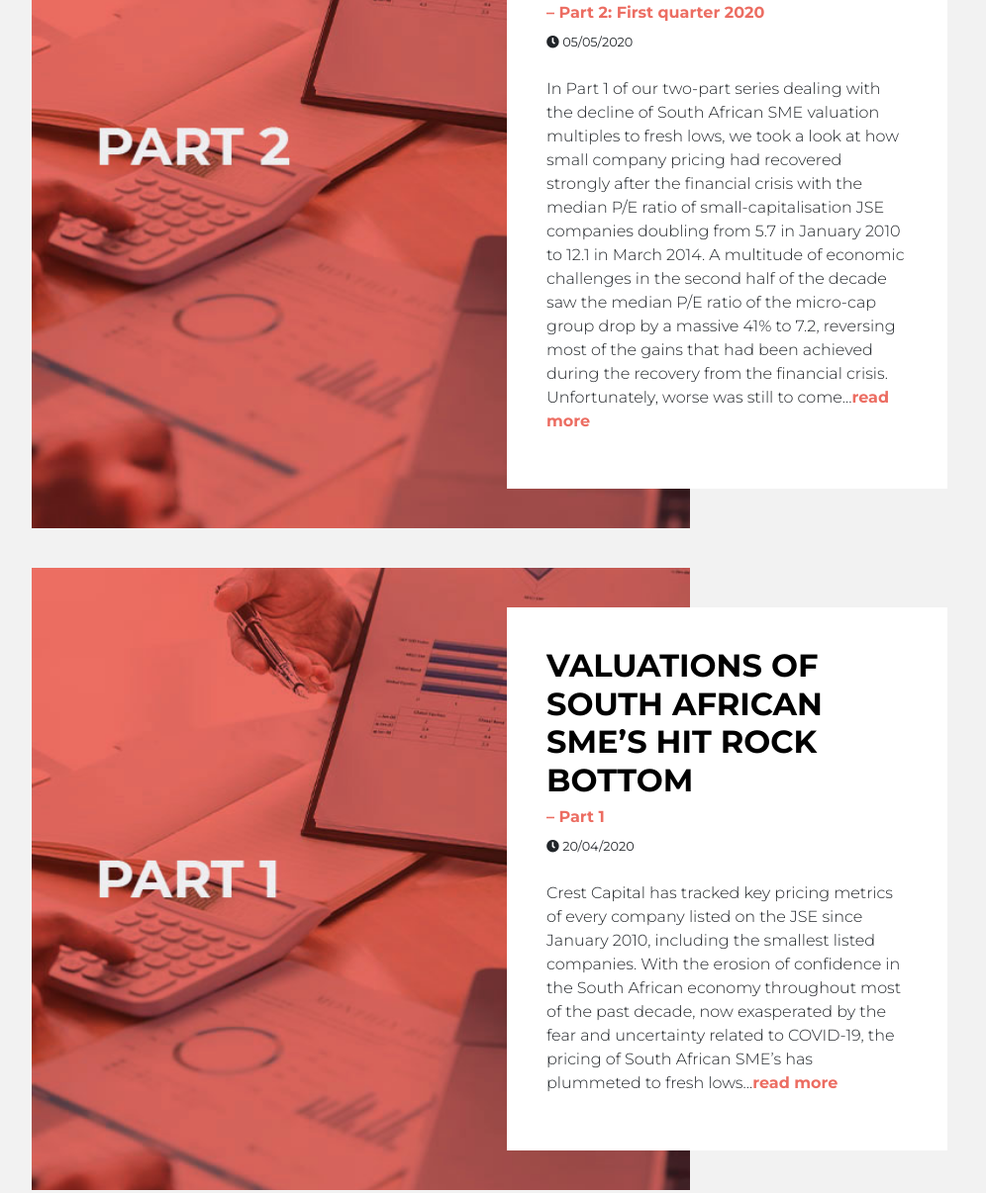
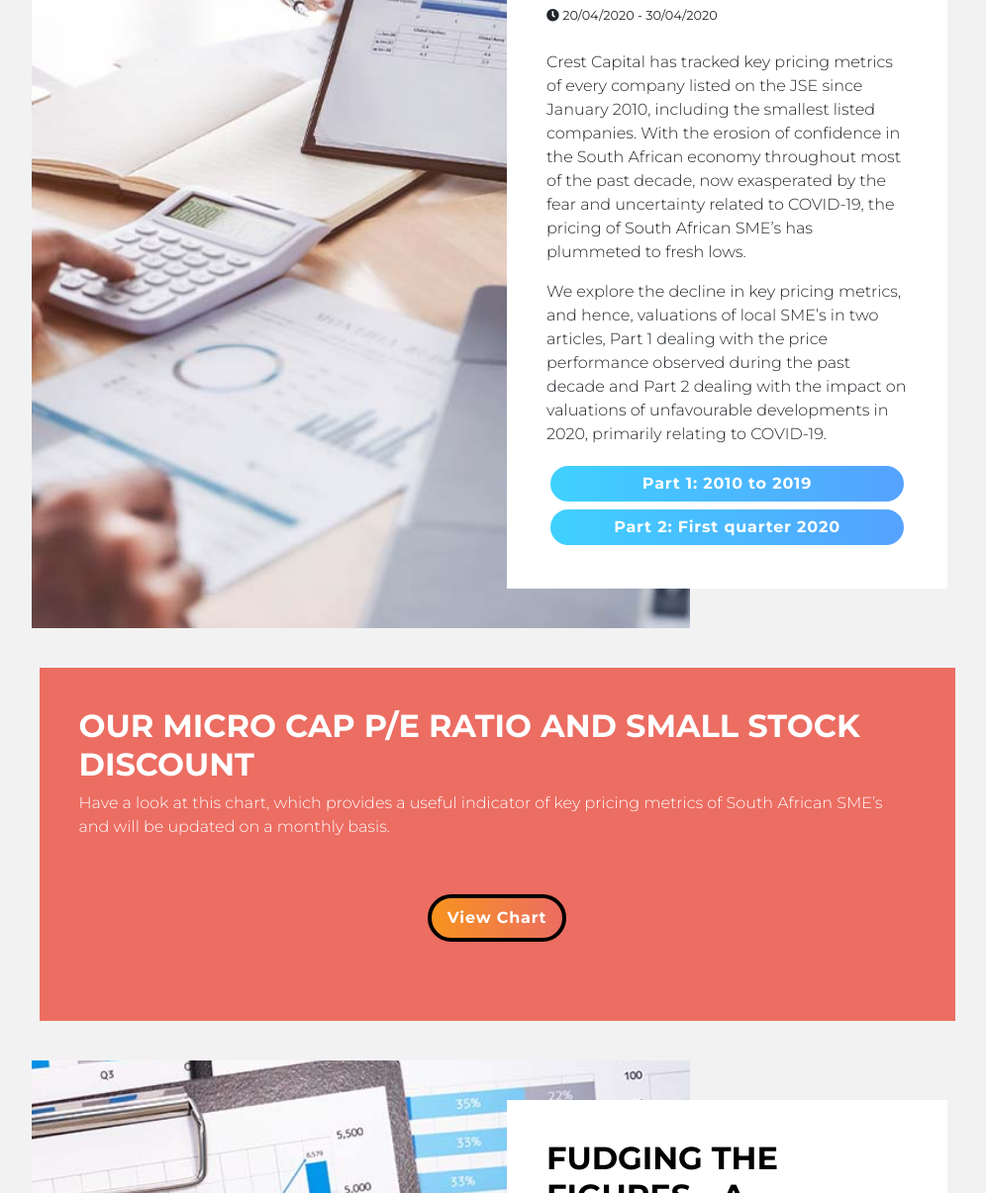
Before and after one commit to Littl3S3al/crestcapital.co.za, a plain HTML site: page media.html in a window 1280 px wide. Shown: the part 752-1958 px from the top of the page at 99% size, without its empty margins (138-1134 px from the left). Drawn offline with nearby package versions, Linux system fonts and the light colour scheme.

Commit message:
update to the media page + modal

```diff
--- a/media.html
+++ b/media.html
@@ -105,43 +105,44 @@
 
       <article class="row" data-aos="fade-up">
         <!-- image -->
-        <div class="col-sm-4 col-md-12 col-lg-7 article-image sme2" onclick="location.href = 'media/south-african-sme-valuations-hit-rock-bottom-part-2.html'">
-          <a href="media/south-african-sme-valuations-hit-rock-bottom-part-2.html">
-            <img src="images/mediaImg/valuations-mobile_part2.jpg" alt="valuations" class="w-100 hideOnDesktop">
+        <div class="col-sm-4 col-md-12 col-lg-7 article-image sme" onclick="location.href = 'media/south-african-sme-valuations-hit-rock-bottom.html'">
+          <a href="media/south-african-sme-valuations-hit-rock-bottom.html">
+            <img src="images/mediaImg/valuations-mobile.jpg" alt="valuations" class="w-100 hideOnDesktop">
           </a>
         </div>
         <!-- text -->
         <div class="col-sm-8 col-md-12 col-lg-5">
           <div class="text-snippet">
-            <a href="media/south-african-sme-valuations-hit-rock-bottom-part-2.html"><h5>Valuations of South African SME’s hit rock bottom <br></h5><h6><b>– Part 2: First quarter 2020</b></h6></a>
-          <small>
-            <i class="fas fa-clock"></i> 05/05/2020
-          </small>
-          <br><br>
-          <p>In Part 1 of our two-part series dealing with the decline of South African SME valuation multiples to fresh lows, we took a look at how small company pricing had recovered strongly after the financial crisis with the median P/E ratio of small-capitalisation JSE companies doubling from 5.7 in January 2010 to 12.1 in March 2014.  A multitude of economic challenges in the second half of the decade saw the median P/E ratio of the micro-cap group drop by a massive 41% to 7.2, reversing most of the gains that had been achieved during the recovery from the financial crisis. Unfortunately, worse was still to come…<a href="media/south-african-sme-valuations-hit-rock-bottom-part-2.html"><b>read more</b></a> </p>
+            <a href="media/south-african-sme-valuations-hit-rock-bottom.html"><h5>Valuations of South African SME’s hit rock bottom</h5></a>
+            <small>
+              <i class="fas fa-clock"></i> 20/04/2020 - 30/04/2020
+            </small>
+            <br><br>
+            <p>
+              Crest Capital has tracked key pricing metrics of every company listed on the JSE since January 2010, including the smallest listed companies. With the erosion of confidence in the South African economy throughout most of the past decade, now exasperated by the fear and uncertainty related to COVID-19, the pricing of South African SME’s has plummeted to fresh lows.
+            </p>
+            <p>
+              We explore the decline in key pricing metrics, and hence, valuations of local SME’s in two articles, Part 1 dealing with the price performance observed during the past decade and Part 2 dealing with the impact on valuations of unfavourable developments in 2020, primarily relating to COVID-19.
+            </p>
+
+            <a href="media/south-african-sme-valuations-hit-rock-bottom.html" class="btn btn-blue w-100 text-center">Part 1: 2010 to 2019</a>
+            <br>
+            <a href="media/south-african-sme-valuations-hit-rock-bottom-part-2.html" class="btn btn-blue w-100 text-center">Part 2: First quarter 2020</a>
           </div>
         </div>
       </article>
 
-      <article class="row" data-aos="fade-up">
-        <!-- image -->
-        <div class="col-sm-4 col-md-12 col-lg-7 article-image sme" onclick="location.href = 'media/south-african-sme-valuations-hit-rock-bottom.html'">
-          <a href="media/south-african-sme-valuations-hit-rock-bottom.html">
-            <img src="images/mediaImg/valuations-mobile_part1.jpg" alt="valuations" class="w-100 hideOnDesktop">
-          </a>
-        </div>
-        <!-- text -->
-        <div class="col-sm-8 col-md-12 col-lg-5">
-          <div class="text-snippet">
-            <a href="media/south-african-sme-valuations-hit-rock-bottom.html"><h5>Valuations of South African SME’s hit rock bottom</h5><h6><b>– Part 1</b></h6></a>
-          <small>
-            <i class="fas fa-clock"></i> 20/04/2020
-          </small>
-          <br><br>
-          <p>Crest Capital has tracked key pricing metrics of every company listed on the JSE since January 2010, including the smallest listed companies. With the erosion of confidence in the South African economy throughout most of the past decade, now exasperated by the fear and uncertainty related to COVID-19, the pricing of South African SME’s has plummeted to fresh lows...<a href="media/south-african-sme-valuations-hit-rock-bottom.html"><b>read more</b></a> </p>
+      <div class="row graph">
+        <div class="col-12 col-lg-10 offset-lg-1 red text-white">
+          <h5>Our Micro Cap P/E ratio and Small Stock Discount</h5>
+          <p>
+            Have a look at this chart, which provides a useful indicator of key pricing metrics of South African SME’s and will be updated on a monthly basis.
+          </p>
+          <div class="text-center">
+            <button class="btn btn-lg btn-red" data-toggle="modal" data-target="#chartModal">View Chart</button>
           </div>
         </div>
-      </article>
+      </div>
 
       <article class="row" data-aos="fade-up">
         <!-- image -->
@@ -250,6 +251,33 @@
     </footer>
     <!-- Footer -->
 
+
+    <!-- Modal -->
+    <div class="modal fade" id="chartModal" tabindex="-1" role="dialog" aria-labelledby="exampleModalLabel" aria-hidden="true">
+      <div class="modal-dialog modal-lg" role="document">
+        <div class="modal-content">
+          <div class="modal-header">
+            <h5 class="modal-title" id="exampleModalLabel">OUR MICRO CAP P/E RATIO AND SMALL STOCK DISCOUNT</h5>
+            <button type="button" class="close" data-dismiss="modal" aria-label="Close">
+              <span aria-hidden="true">&times;</span>
+            </button>
+          </div>
+          <div class="modal-body">
+            <img src="images/mediaImg/micro-cap-pe-ratio-and-ssd-jan-2019-march-2020.png" alt="graph of Micro-cap P/E ratio and small stock discount (Jan 2019 to March 2020)" class="media-graph">
+            <p>
+              Business valuations are dynamic and have a limited shelf-life - never more so than in the current turbulent times.  The above chart reflects the median price/earnings ratio of the smallest JSE-listed shares (“the bottom quartile”) as well as the Small Stock Discount (ie. the percentage difference between the median P/E ratio of the top quartile JSE-listed companies and the bottom quartile companies).
+            </p>
+            <p>
+                The chart provides a useful indicator of key pricing metrics of South African SME’s and will be updated on a monthly basis.”
+            </p>
+          </div>
+          <div class="modal-footer">
+            <button type="button" class="btn btn-secondary" data-dismiss="modal">Close</button>
+          </div>
+        </div>
+      </div>
+    </div>
+
     <!-- Optional JavaScript -->
     <!-- jQuery first, then Popper.js, then Bootstrap JS -->
     <script src="https://code.jquery.com/jquery-3.3.1.slim.min.js" integrity="sha384-q8i/X+965DzO0rT7abK41JStQIAqVgRVzpbzo5smXKp4YfRvH+8abtTE1Pi6jizo" crossorigin="anonymous"></script>
--- a/stylesheets/stylesheetMedia.css
+++ b/stylesheets/stylesheetMedia.css
@@ -30,6 +30,11 @@ article h5:hover{
     margin-left: 10px;
     transition: color 0.5s;
     transition: margin 0.5s;
+}
+.graph h5{
+    font-size: 2em;
+    transition: margin 0.5s;
+    color: white;
 }
 .text-snippet{
     margin: 0 0 50px 0;
@@ -80,7 +85,13 @@ section#article{
     color: #39546a;
 }
 
-
+/* style for chart/graph on the media page */
+.graph{
+    margin-bottom: 10vh;
+}
+.graph div{
+    padding: 10px;
+}
 
 /* audio */
 .wrapper{
@@ -117,6 +128,10 @@ footer{
     .topImage{
         width: 20%;
     }
+
+    .graph{
+        margin-bottom: 5vh;
+    }
 }
 
 /* all large screens */
@@ -128,6 +143,12 @@ footer{
         border: none;
         margin: 40px;
     }
+    .graph{
+        margin: 40px 0;
+    }
+    .graph div{
+        padding: 40px;
+    }
     .text-snippet{
         margin: 40px 0;
         background: white;
@@ -138,12 +159,8 @@ footer{
         transform: translateX(100px);
         cursor: pointer;
     }
-    .article-image.sme2{
-        background: url('../images/mediaImg/valuations_part2.jpg') center center no-repeat;
-        background-size: cover;
-    }
     .article-image.sme{
-        background: url('../images/mediaImg/valuations_part1.jpg') center center no-repeat;
+        background: url('../images/mediaImg/valuations.jpg') center center no-repeat;
         background-size: cover;
     }
     .article-image.fudging{
```
Also changed, not shown: media/south-african-sme-valuations-hit-rock-bottom-part-2.html (+2 -16 lines), media/south-african-sme-valuations-hit-rock-bottom.html (+5 -13 lines), images/mediaImg/valuations-mobile_part1.jpg (deleted), images/mediaImg/valuations-mobile_part2.jpg (deleted), images/mediaImg/valuations_part1.jpg (deleted), images/mediaImg/valuations_part2.jpg (deleted).
